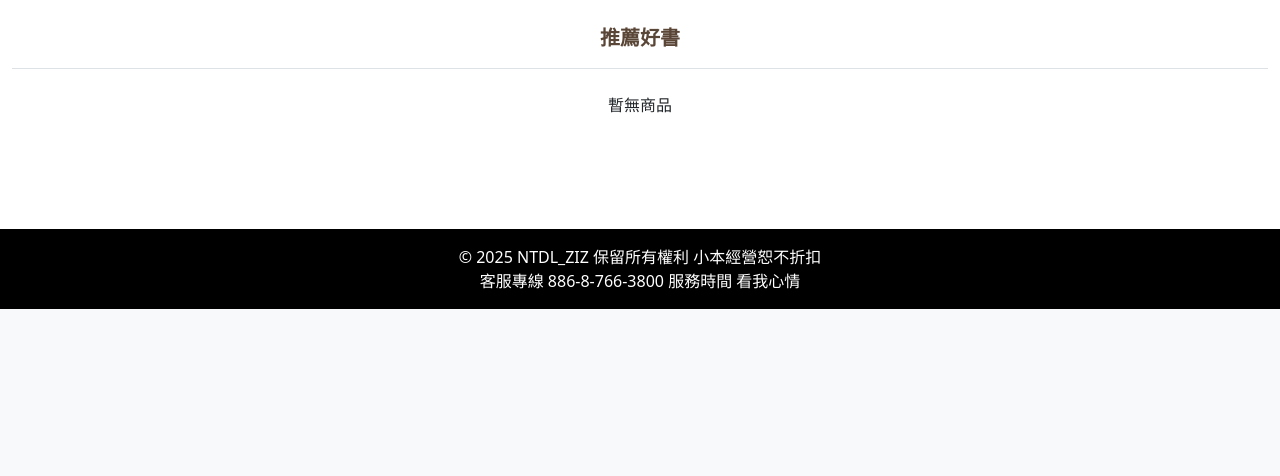
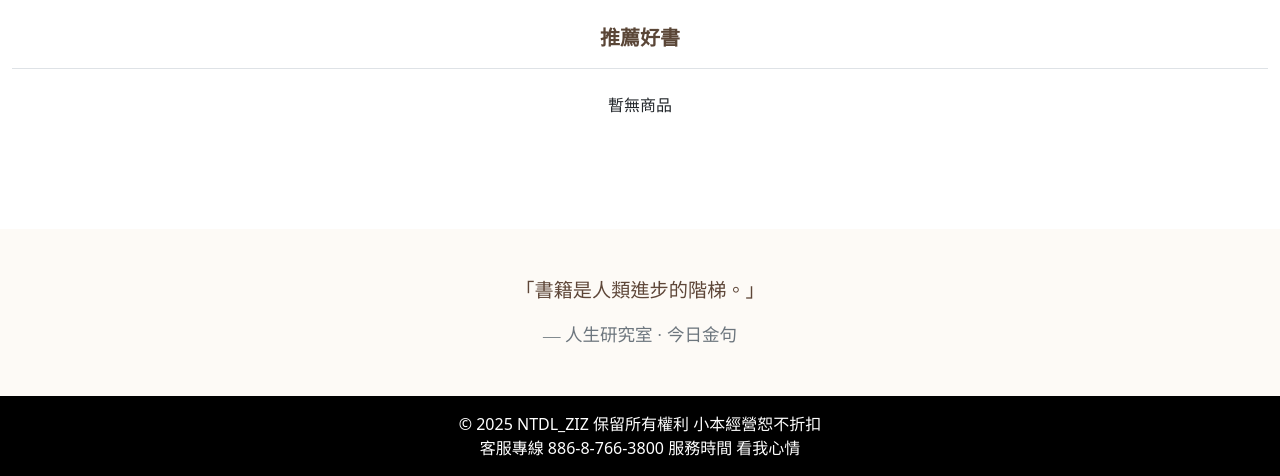
Before and after one commit to ziz03/database_class, a PHP site: page / in a window 1280 px wide. Shown: the part 652-1128 px from the top of the page. Before the commit the page ends 961 px from the top, so only its background shows below. Run offline with PHP 8.4, Linux system fonts and the light colour scheme; data that the repository does not hold is empty; some libraries are stand-ins or nearby versions.

Commit message:
index added sentence

```diff
--- a/compoents/footer.php
+++ b/compoents/footer.php
@@ -1,5 +1,8 @@
 <footer class="text-center py-3  text-white " style="background-color: black;">
+
         © <?php echo date("Y"); ?> NTDL_ZIZ  保留所有權利  小本經營恕不折扣
         <br>
         客服專線 886-8-766-3800  服務時間 看我心情
+
+
     </footer>
--- a/css/style.css
+++ b/css/style.css
@@ -1,4 +1,4 @@
- /* 內嵌樣式，方便快速展示，建議將樣式移動到 style.css 中 */
+
  body {
     font-family: Arial, sans-serif;
     margin: 0;
@@ -64,5 +64,3 @@
     bottom: 0;
     width: 100%;
   }
-
-  /* 可根據你的網站需求自訂更多樣式 */
--- a/index.php
+++ b/index.php
@@ -17,7 +17,24 @@ require_once 'action/common.php';
     <link href="https://cdn.jsdelivr.net/npm/bootstrap-icons@1.10.5/font/bootstrap-icons.css" rel="stylesheet">
     <link href="https://fonts.googleapis.com/css2?family=Noto+Serif+TC&display=swap" rel="stylesheet">
 
+    <style>
+        .fade-in {
+            opacity: 0;
+            animation: fadeIn ease 1.5s forwards;
+        }
 
+        @keyframes fadeIn {
+            from {
+                opacity: 0;
+                transform: translateY(20px);
+            }
+
+            to {
+                opacity: 1;
+                transform: translateY(0);
+            }
+        }
+    </style>
 
 </head>
 
@@ -85,6 +102,27 @@ require_once 'action/common.php';
             </div>
         </div>
     </section>
+    <?php
+    $quotes = [
+        "閱讀無法逃避現實，卻會讓現實變得可愛一點。",
+        "書本是靈魂最溫柔的庇護所。",
+        "每本書，都是一場與自己的對話;認識自己是所有智慧的開端。",
+        "在書頁之間，我們練習成為更好的人。",
+        "閱讀使靈魂發光，使見識增長。",
+        "書籍是人類進步的階梯。",
+        "人間的黑夜靠燈火點燃，人心的黑夜靠書本點燃。"
+    ];
+    $randomQuote = $quotes[array_rand($quotes)];
+    ?>
+    <section class="text-center py-5 fade-in"
+        style="background-color: #fdfaf6; font-family: 'Noto Serif TC'; color: #5e4638;">
+        <blockquote class="blockquote mb-0">
+
+            <p style="font-size: 1.2rem;">「<?= $randomQuote ?>」</p>
+
+            <footer class="blockquote-footer mt-2">人生研究室 · 今日金句</footer>
+        </blockquote>
+    </section>
 
     <?php
     include 'compoents/footer.php';
```
Also changed, not shown: README.md, css/login.css (deleted).
